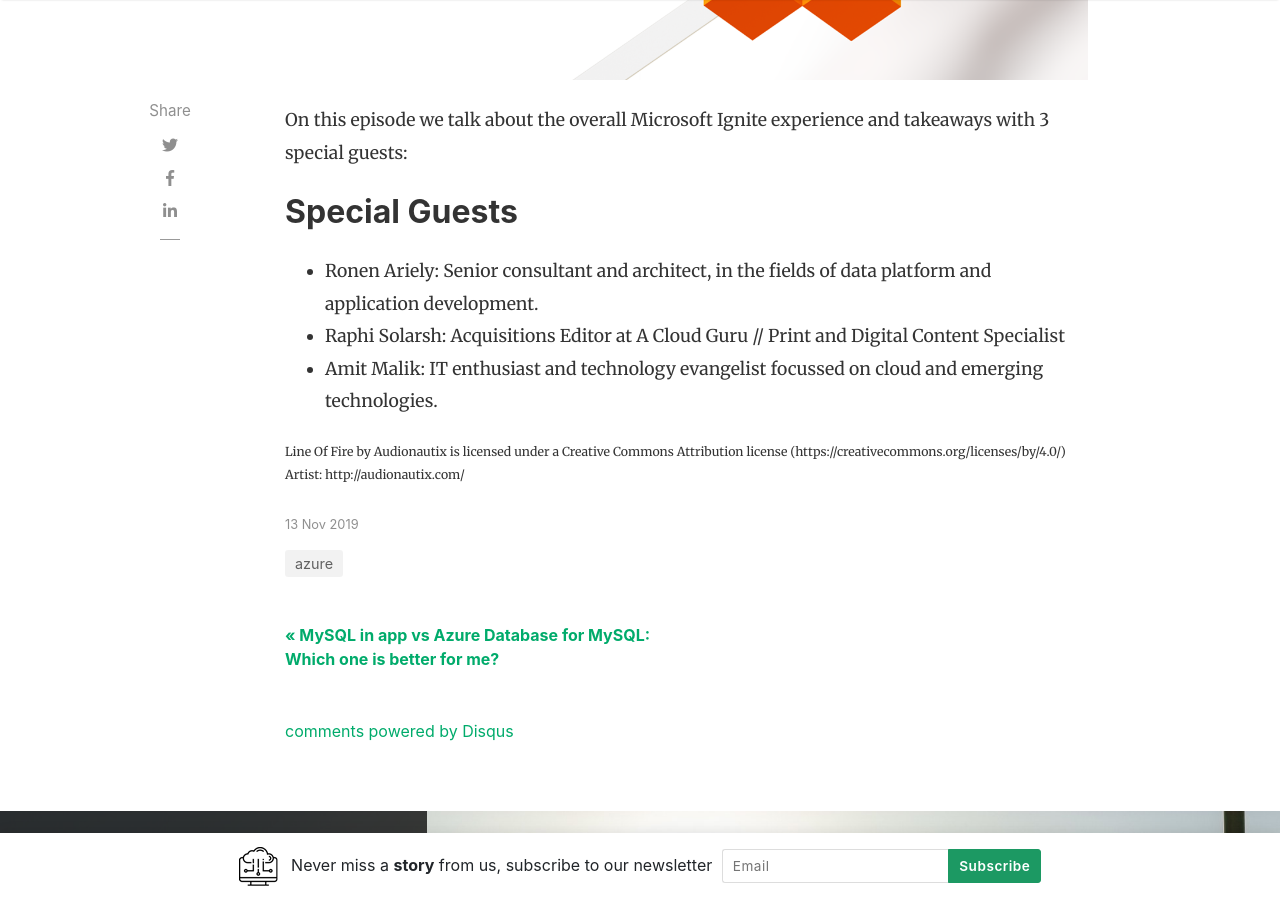
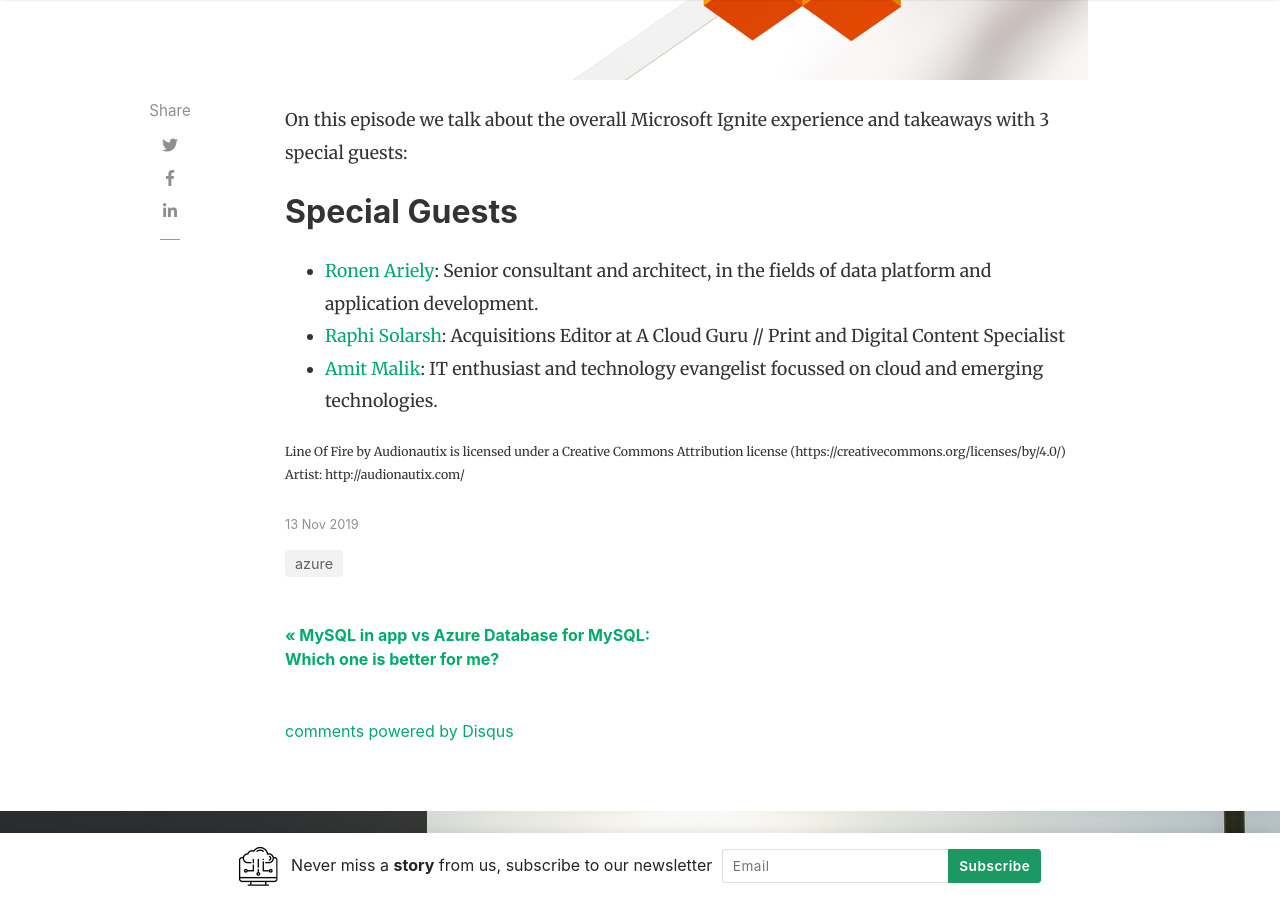
Before and after one commit to daveRendon/wikiazure-podcast, a Jekyll site: the page built from _posts/2019-11-13-Episode-01-MSIgnite-Experience-and-takeaways.md, in a window 1280 px wide and 900 px high, scrolled down 730 px. Built offline with Jekyll 4.4.1, drawn with Linux system fonts in a browser that asks for light colours; nearby versions of some CDN libraries; comment, search, counter and statistics services are not loaded; some of the changed lines change nothing that is shown.

Commit message:
updated ep01

```diff
--- a/_posts/2019-11-13-Episode-01-MSIgnite-Experience-and-takeaways.md
+++ b/_posts/2019-11-13-Episode-01-MSIgnite-Experience-and-takeaways.md
@@ -17,8 +17,8 @@
 ## Special Guests
 
 
-+ Ronen Ariely: Senior consultant and architect, in the fields of data platform and application development.
-+ Raphi Solarsh: Acquisitions Editor at A Cloud Guru // Print and Digital Content Specialist
-+ Amit Malik: IT enthusiast and technology evangelist focussed on cloud and emerging technologies.
++ <a href="https://www.linkedin.com/in/pitoach/" target="_blank">Ronen Ariely</a>: Senior consultant and architect, in the fields of data platform and application development.
++ <a href="https://www.linkedin.com/in/raphael-solarsh-12b826183/" target="_blank">Raphi Solarsh</a>: Acquisitions Editor at A Cloud Guru // Print and Digital Content Specialist
++ <a href="https://www.linkedin.com/in/amitmalik99/" target="_blank">Amit Malik</a>: IT enthusiast and technology evangelist focussed on cloud and emerging technologies.
 
 <p style="font-size: .7em;">Line Of Fire by Audionautix is licensed under a Creative Commons Attribution license (https://creativecommons.org/licenses/by/4.0/) Artist: http://audionautix.com/</p>
```
